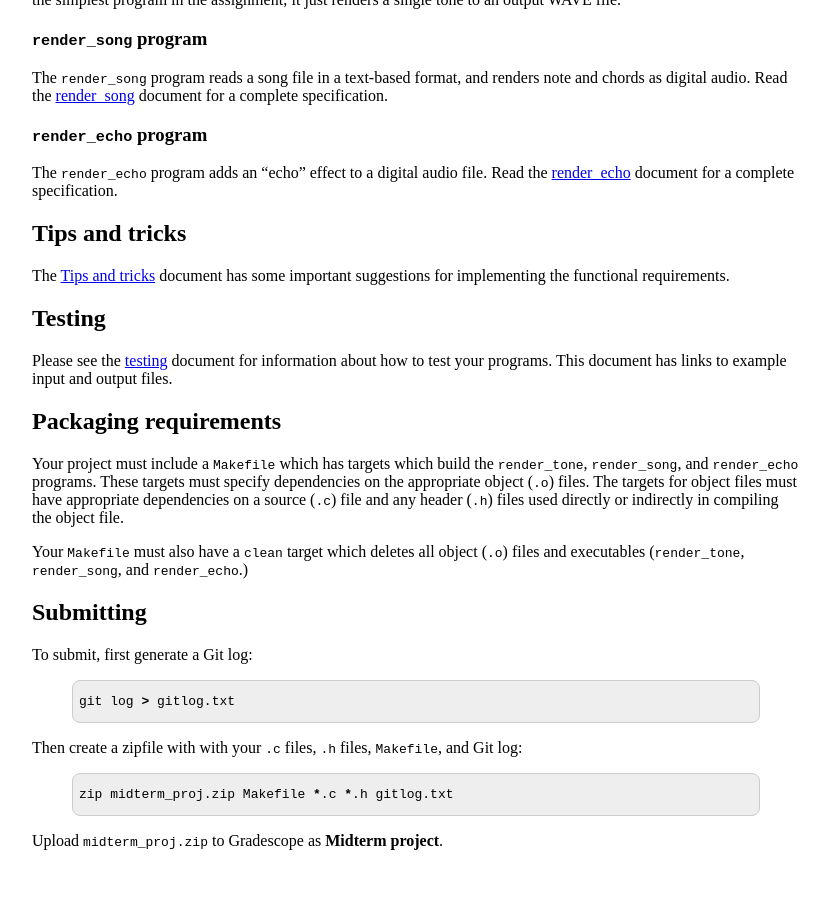
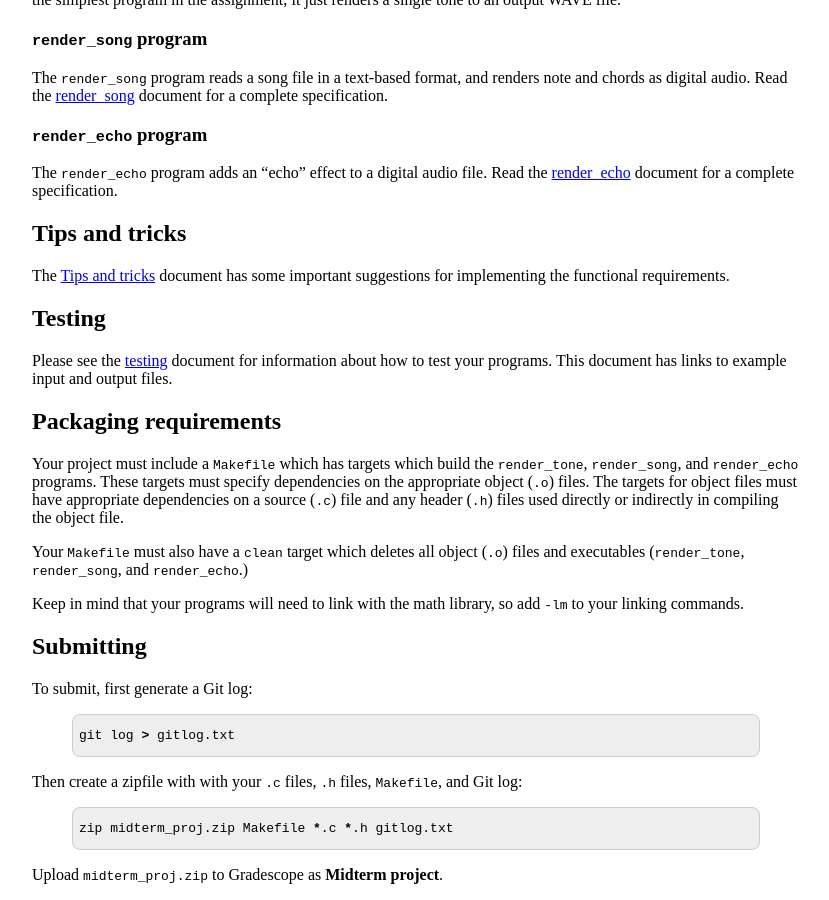
Before and after one commit to jhuintprog/fall2019, a Jekyll site: the page built from midterm_proj.md, in a window 1280 px wide and 900 px high, scrolled down 1062 px. Shown: the whole window, without its empty margins (224-1053 px from the left). Built offline with Jekyll 4.4.1, drawn with Linux system fonts in a browser that asks for light colours; before the commit the page ends 1928 px from its top, so only the background shows below that.

Commit message:
link with math library

```diff
--- a/midterm_proj.md
+++ b/midterm_proj.md
@@ -67,6 +67,8 @@ Your project must include a `Makefile` which has targets which build the `render
 
 Your `Makefile` must also have a `clean` target which deletes all object (`.o`) files and executables (`render_tone`, `render_song`, and `render_echo`.)
 
+Keep in mind that your programs will need to link with the math library, so add `-lm` to your linking commands.
+
 ## Submitting
 
 To submit, first generate a Git log:
```
